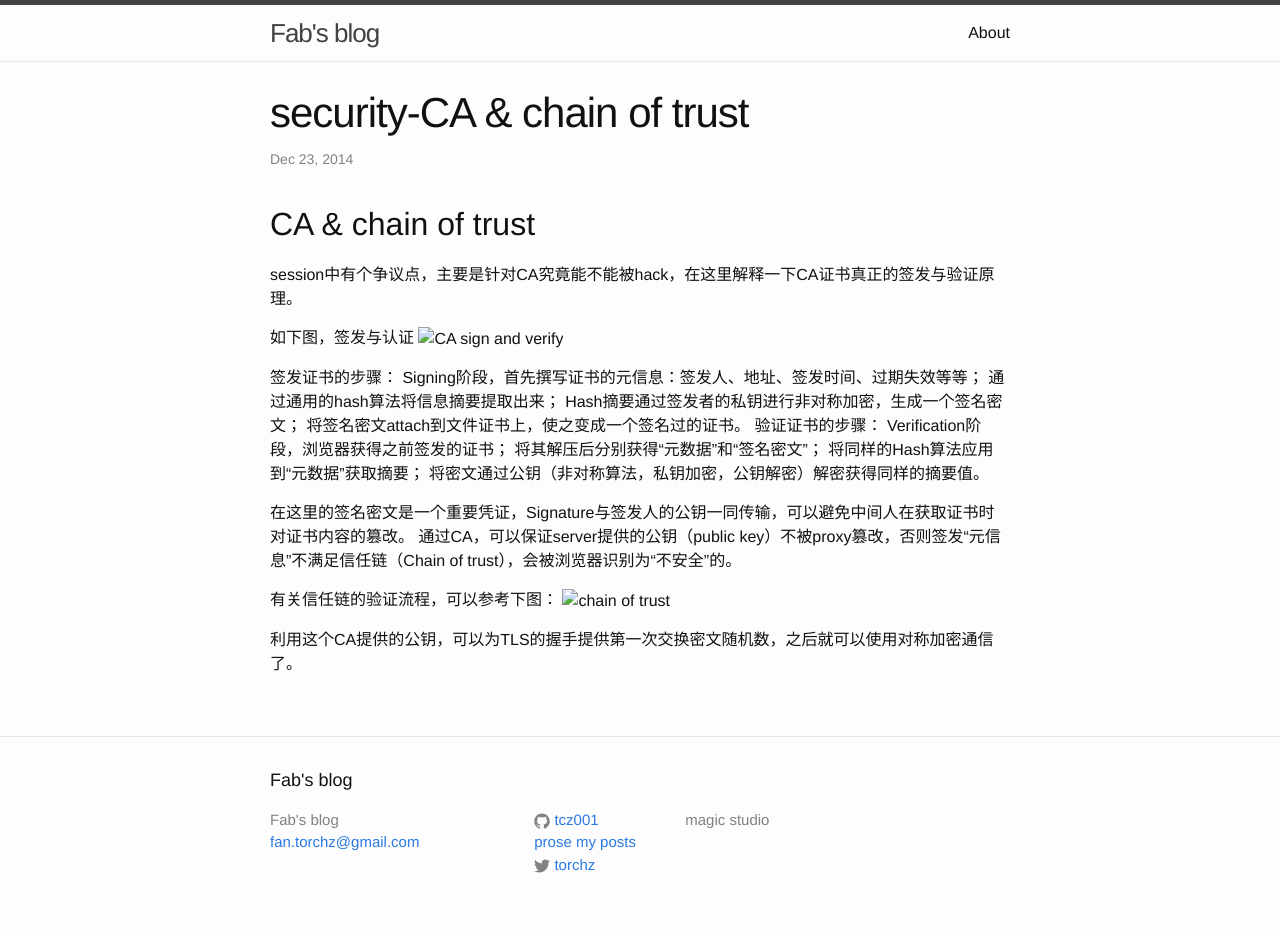
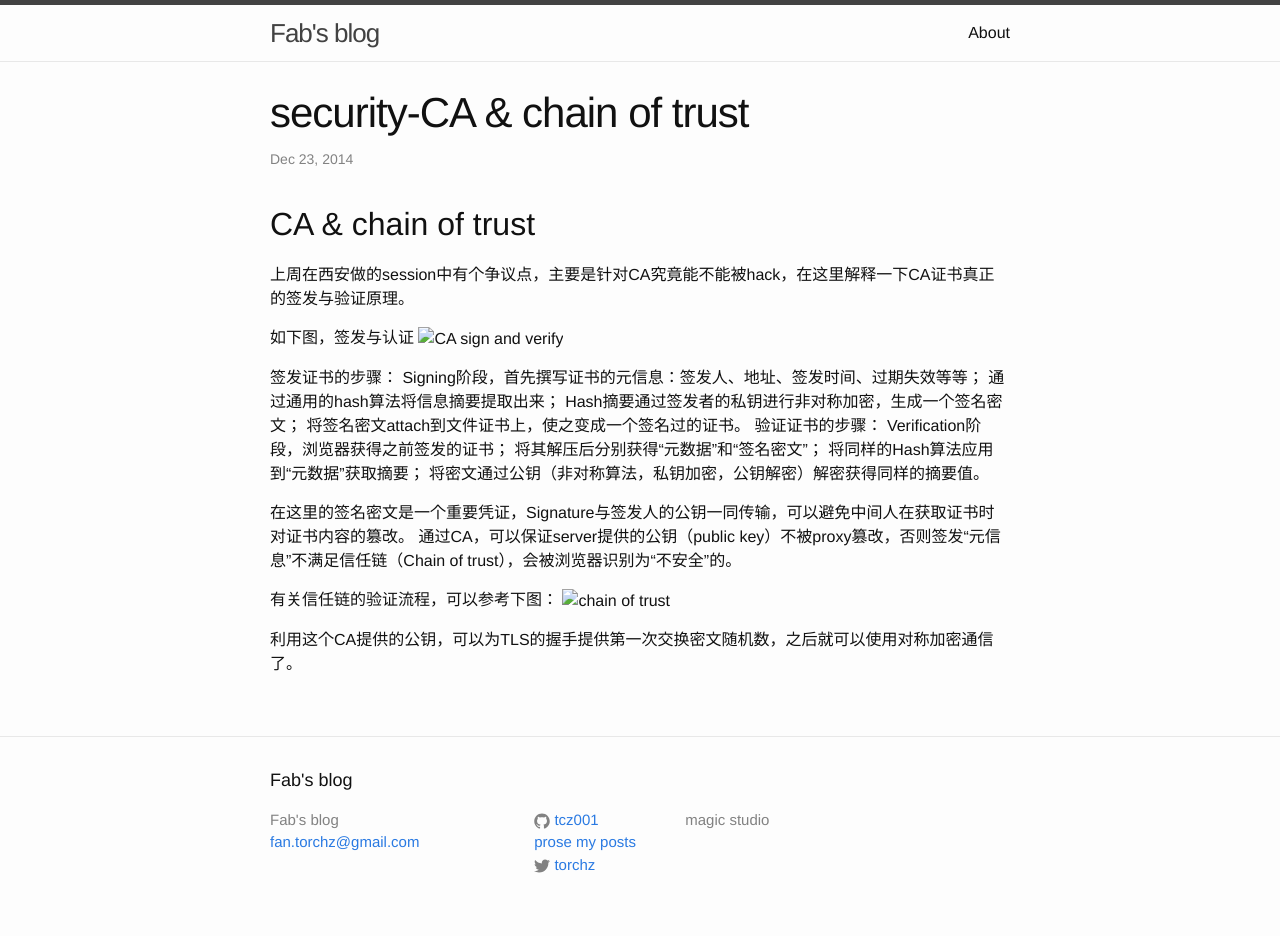
Before and after one commit to tcz001/tcz001.github.io, a Jekyll site: the page built from _posts/2014-12-23-security-ca-chain-of-trust.md, in a window 1280 px wide. Built offline with Jekyll 4.4.1, drawn with Linux system fonts in a browser that asks for light colours.

Commit message:
Updated 2014-12-23-security-ca-chain-of-trust.md

```diff
--- a/_posts/2014-12-23-security-ca-chain-of-trust.md
+++ b/_posts/2014-12-23-security-ca-chain-of-trust.md
@@ -6,7 +6,7 @@ layout: post
 
 ## CA & chain of trust
 
-session中有个争议点，主要是针对CA究竟能不能被hack，在这里解释一下CA证书真正的签发与验证原理。
+上周在西安做的session中有个争议点，主要是针对CA究竟能不能被hack，在这里解释一下CA证书真正的签发与验证原理。
 
 如下图，签发与认证
 ![CA sign and verify](/_posts/ffd419fd-3820-3672-93b5-f703627f51cb.png)
```
